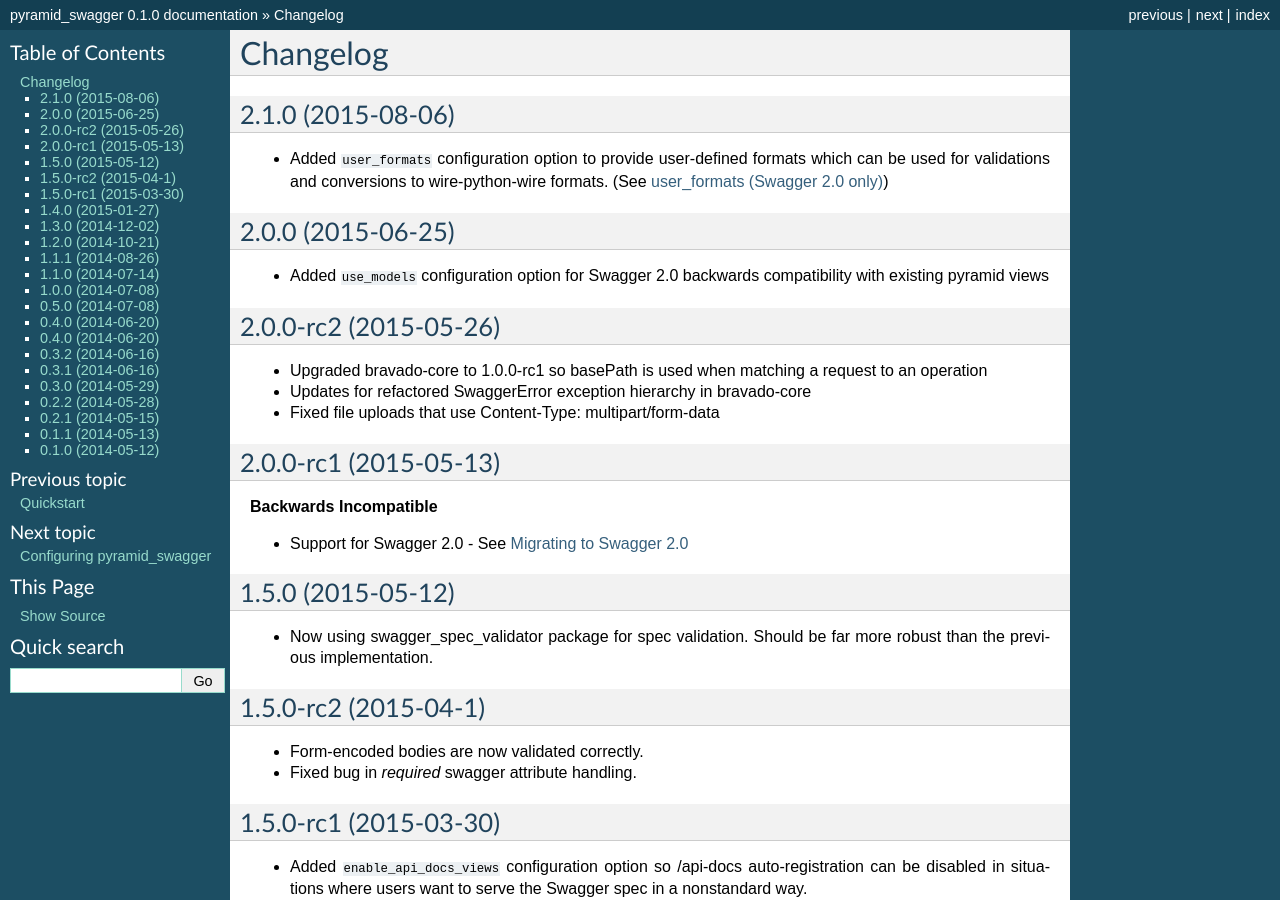
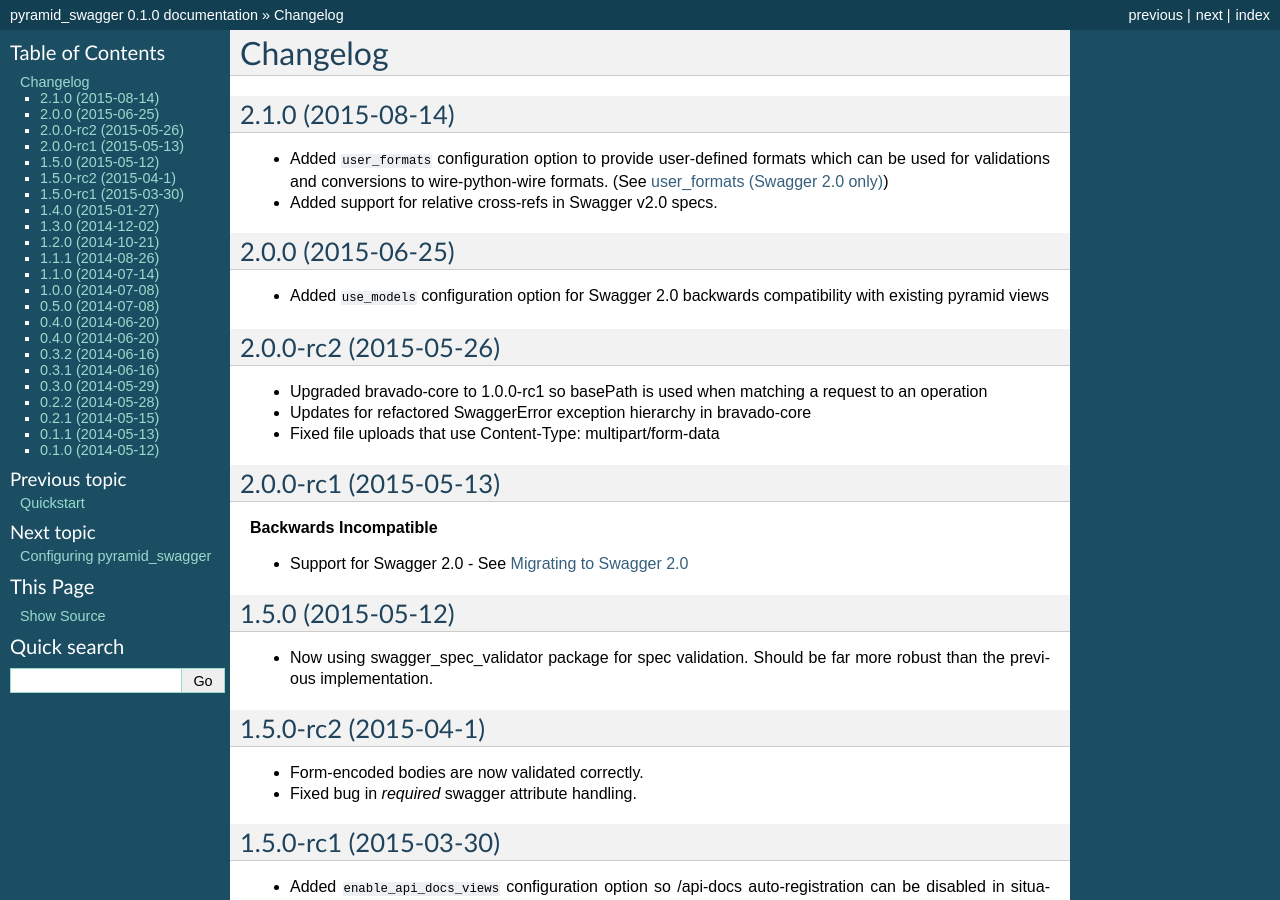
Before and after one commit to Yelp/pyramid_swagger, a Sphinx documentation site: the page built from docs/changelog.rst, in a window 1280 px wide and 900 px high. Built offline with Sphinx 7.4.7, drawn with Linux system fonts in a browser that asks for light colours.

Commit message:
Add Changelog

```diff
--- a/docs/changelog.rst
+++ b/docs/changelog.rst
@@ -1,10 +1,11 @@
 Changelog
 =========
 
-2.1.0 (2015-08-06)
+2.1.0 (2015-08-14)
 ++++++++++++++++++++++
 * Added ``user_formats`` configuration option to provide user-defined formats which can be used for validations
   and conversions to wire-python-wire formats. (See :ref:`user-format-label`)
+* Added support for relative cross-refs in Swagger v2.0 specs.
 
 2.0.0 (2015-06-25)
 ++++++++++++++++++++++
```
